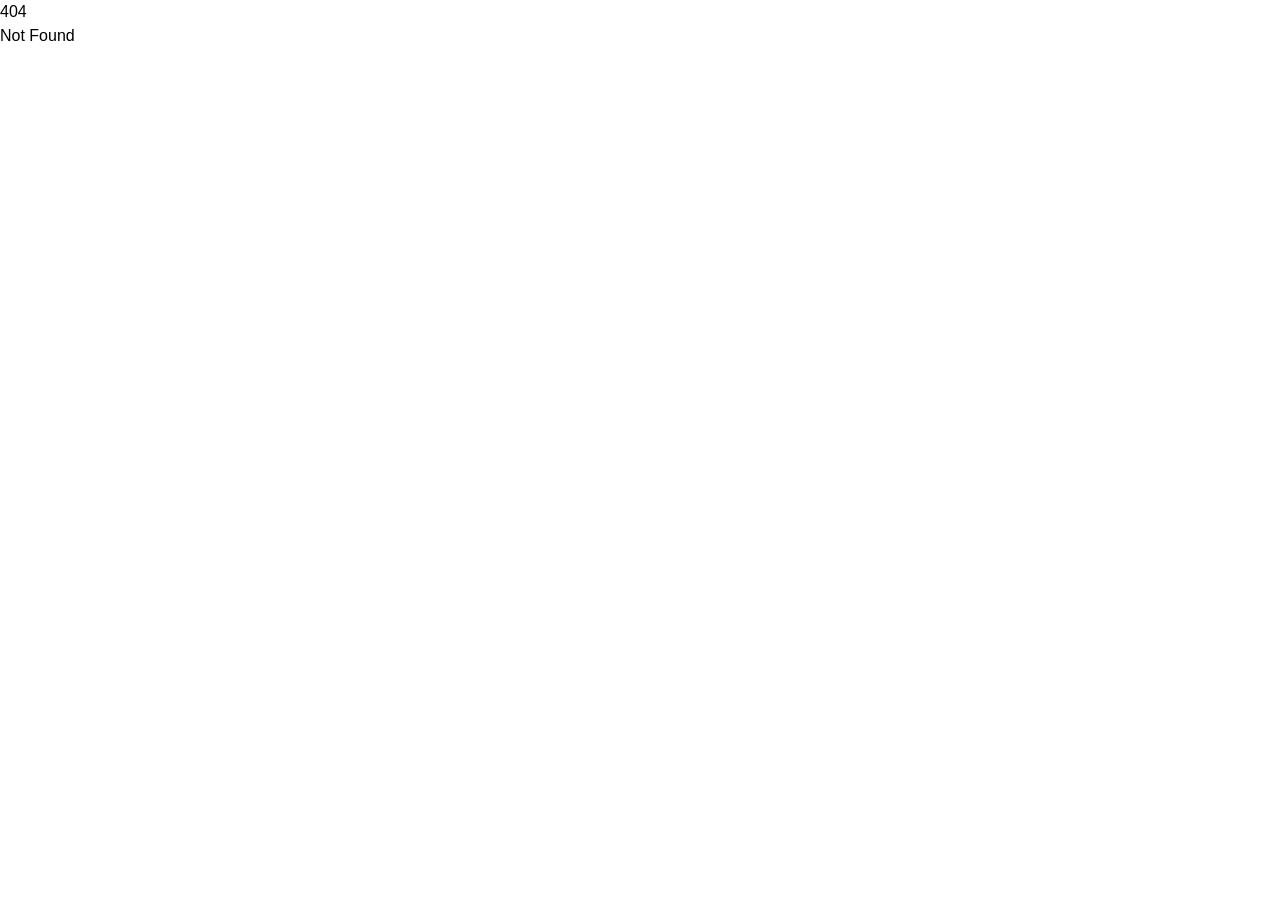
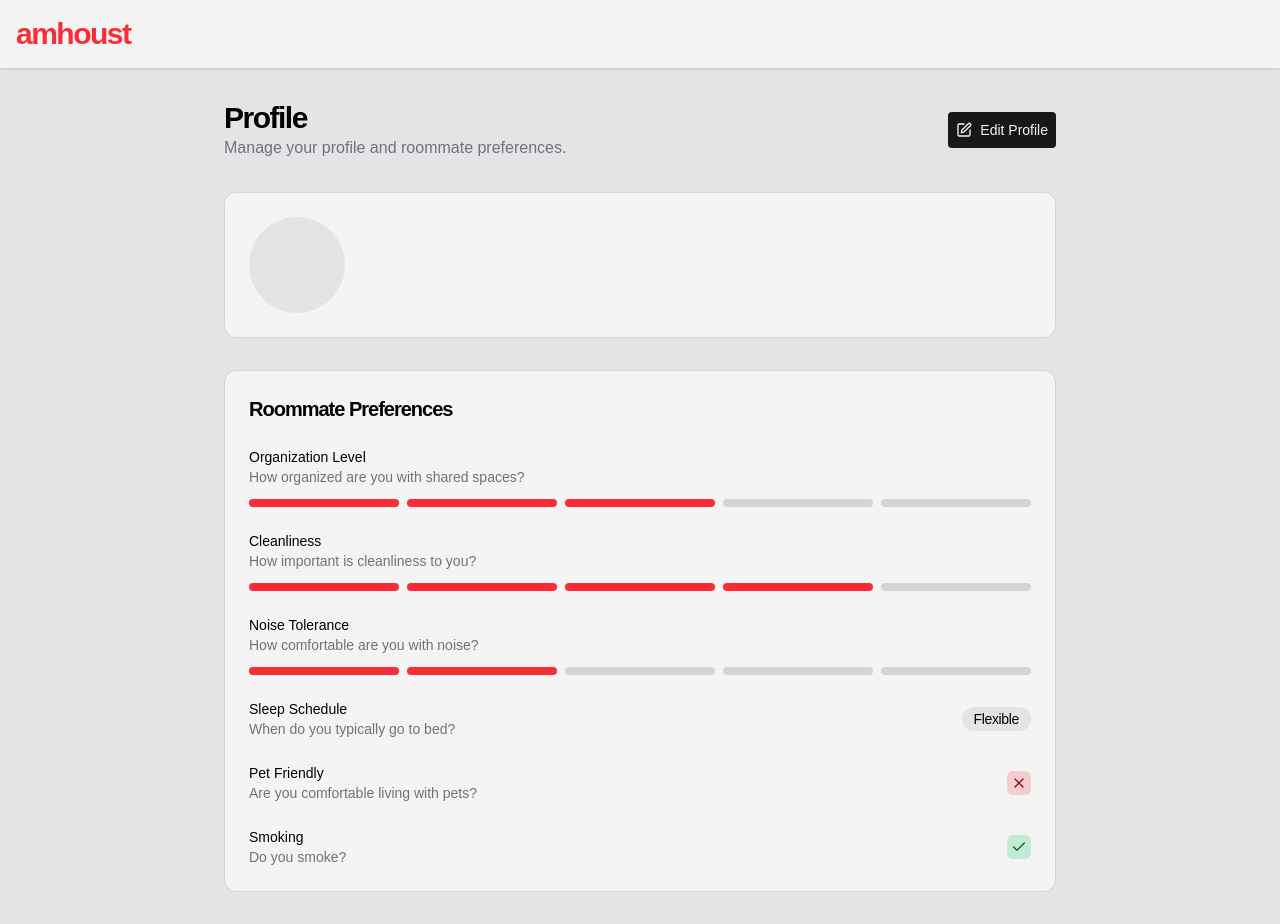
Before and after one commit to akoduru727/CS320-Spring2026-S3-Team1, a SvelteKit app: page /profile in a window 1280 px wide. Before the commit this address had no page. Before the commit the page ends 800 px from the top, so only its background shows below. Built offline with nearby package versions, Linux system fonts and the light colour scheme.

Commit message:
sign in revamp and profile page ui

```diff
--- a/package.json
+++ b/package.json
@@ -36,6 +36,8 @@
 		"vite": "^7.3.1"
 	},
 	"dependencies": {
-		"@fontsource-variable/inter": "^5.2.8"
+		"@fontsource-variable/inter": "^5.2.8",
+		"@lucide/svelte": "^0.575.0",
+		"tailwind-merge": "^3.5.0"
 	}
 }
--- /dev/null
+++ b/src/lib/components/Card.svelte
@@ -0,0 +1,17 @@
+<script lang="ts">
+  import type { Snippet } from "svelte";
+  import { twMerge } from "tailwind-merge";
+
+  interface Props {
+    children: Snippet;
+    class?: string;
+  };
+
+  const baseClass = "bg-zinc-100 p-6 rounded-xl border border-zinc-300";
+  const { children, class: extraClass = "" }: Props = $props();
+</script>
+
+
+<div class={twMerge(baseClass, extraClass)}>
+  {@render children()}
+</div>
--- /dev/null
+++ b/src/lib/components/Progress.svelte
@@ -0,0 +1,19 @@
+<script lang="ts">
+  interface Props {
+    level: number,
+    max: number,
+  };
+
+  const { level, max }: Props = $props();
+</script>
+
+<div class="flex gap-2">
+  {#each {length: max} as _, i}
+    <div
+      class="flex-1 h-2 rounded-full"
+      class:bg-zinc-300={i >= level}
+      class:bg-red-500={i < level}
+    >
+    </div>
+  {/each}
+</div>
--- a/src/routes/+layout.svelte
+++ b/src/routes/+layout.svelte
@@ -5,5 +5,17 @@
 	let { children } = $props();
 </script>
 
-<svelte:head><link rel="icon" href={favicon} /></svelte:head>
-{@render children()}
+<svelte:head>
+  <link rel="icon" href={favicon}/>
+</svelte:head>
+
+<main class="relative min-h-svh bg-zinc-200 flex flex-col">
+  <nav class="bg-zinc-100 p-4 flex shadow">
+    <a href="/">
+      <span class="tracking-tighter text-3xl font-bold text-red-500 select-none">
+        amhoust
+      </span>
+    </a>
+  </nav>
+  {@render children()}
+</main>
--- /dev/null
+++ b/src/routes/+page.server.ts
@@ -0,0 +1,5 @@
+import { redirect } from "@sveltejs/kit";
+
+export function load() {
+  redirect(307, "/login");
+}
--- a/src/routes/+page.svelte
+++ /dev/null
@@ -1,32 +0,0 @@
-<script lang="ts">
-  const onSignIn = () => {
-    // TODO
-  };
-</script>
-
-<main class="relative min-h-svh bg-zinc-100 flex flex-col">
-  <nav class="flex shadow">
-    <a href="/" class="p-4">
-      <span class="tracking-tighter text-3xl font-bold text-rose-500 select-none">
-        uhc(t)
-      </span>
-    </a>
-  </nav>
-  <div class="flex-1 flex justify-center items-center">
-    <div class="min-w-lg p-12 border border-zinc-400 rounded-xl space-y-6">
-      <p class="text-center tracking-tight text-2xl font-bold">
-        Sign in with SSO
-      </p>
-      <input
-        class="w-full p-2 rounded-xl border border-zinc-400"
-        placeholder="UMass email"
-      />
-      <button
-        class="w-full p-2 rounded-xl bg-rose-500 hover:bg-rose-600 transition-colors text-zinc-100 font-bold text-center cursor-pointer"
-        onclick={onSignIn}
-      >
-        Sign in
-      </button>
-    </div>
-  </div>
-</main>
--- /dev/null
+++ b/src/routes/login/+page.svelte
@@ -0,0 +1,38 @@
+<script lang="ts">
+  import Card from "$lib/components/Card.svelte";
+</script>
+
+<div class="flex-1 flex justify-center items-center">
+  <Card class="min-w-lg p-12 space-y-6">
+    <p class="text-center tracking-tighter text-2xl font-medium">
+      Sign in with SSO
+    </p>
+
+    <div class="space-y-0.5">
+      <p>
+        Email
+      </p>
+      <input
+        class="w-full p-2 rounded-xl border border-zinc-300"
+        type="email"
+      />
+    </div>
+
+    <div class="space-y-0.5">
+      <p>
+        Password
+      </p>
+      <input
+        class="w-full p-2 rounded-xl border border-zinc-300"
+        type="password"
+      />
+    </div>
+
+    <a
+      class="block mx-auto p-2 rounded-lg bg-zinc-900 hover:bg-zinc-800 transition-colors text-zinc-100 tracking-tight font-semibold text-center"
+      href="/profile"
+    >
+      Sign In
+    </a>
+  </Card>
+</div>
--- /dev/null
+++ b/src/routes/profile/+page.svelte
@@ -0,0 +1,91 @@
+<script lang="ts">
+  import Card from "$lib/components/Card.svelte";
+  import Progress from "$lib/components/Progress.svelte";
+  import Preference from "./Preference.svelte";
+  import { Check, SquarePen, X } from "@lucide/svelte";
+</script>
+
+<div class="flex-1">
+  <section class="max-w-4xl h-full mx-auto p-8 space-y-8">
+    <div class="flex justify-between items-center">
+      <div>
+        <h1 class="text-3xl font-semibold tracking-tighter">
+          Profile
+        </h1>
+        <p class="text-zinc-500">
+          Manage your profile and roommate preferences.
+        </p>
+      </div>
+
+      <button class="bg-zinc-900 hover:bg-zinc-800 transition-colors text-zinc-100 text-sm p-2 flex items-center gap-2 rounded">
+        <SquarePen size={16} />
+        <span>
+          Edit Profile
+        </span>
+      </button>
+    </div>
+
+    <Card class="flex gap-6">
+      <div class="w-24 h-24 rounded-full bg-zinc-200" />
+    </Card>
+
+    <Card class="space-y-6">
+      <h2 class="text-xl font-semibold tracking-tighter">
+        Roommate Preferences
+      </h2>
+
+      <div class="space-y-3">
+        <Preference
+          name="Organization Level"
+          description="How organized are you with shared spaces?"
+        />
+        <Progress level={3} max={5}/>
+      </div>
+
+      <div class="space-y-3">
+        <Preference
+          name="Cleanliness"
+          description="How important is cleanliness to you?"
+        />
+        <Progress level={4} max={5}/>
+      </div>
+
+      <div class="space-y-3">
+        <Preference
+          name="Noise Tolerance"
+          description="How comfortable are you with noise?"
+        />
+        <Progress level={2} max={5}/>
+      </div>
+
+      <Preference
+        name="Sleep Schedule"
+        description="When do you typically go to bed?"
+      >
+        <div class="space-x-1">
+          <span class="bg-zinc-200 px-3 py-1 rounded-full text-sm tracking-tight">
+            Flexible
+          </span>
+        </div>
+      </Preference>
+
+      <Preference
+        name="Pet Friendly"
+        description="Are you comfortable living with pets?"
+      >
+        <div class="p-1 bg-red-500/20 rounded-md text-red-800">
+          <X size={16} />
+        </div>
+      </Preference>
+
+      <Preference
+        name="Smoking"
+        description="Do you smoke?"
+      >
+        <div class="p-1 bg-green-500/20 rounded-md text-green-800">
+          <Check size={16} />
+        </div>
+      </Preference>
+    </Card>
+  </section>
+</div>
--- /dev/null
+++ b/src/routes/profile/Preference.svelte
@@ -0,0 +1,24 @@
+<script lang="ts">
+	import type { Snippet } from "svelte";
+
+  interface Props {
+    name: string,
+    description: string,
+    children?: Snippet,
+  };
+
+  const { name, description, children }: Props = $props();
+</script>
+
+<div class="flex justify-between items-center">
+  <div>
+    <h3 class="text-sm">
+      {name}
+    </h3>
+    <p class="text-sm text-zinc-500">
+      {description}
+    </p>
+  </div>
+
+  {@render children?.()}
+</div>
```
Also changed, not shown: 1 other file (tests, documents, lock files or other folders).
